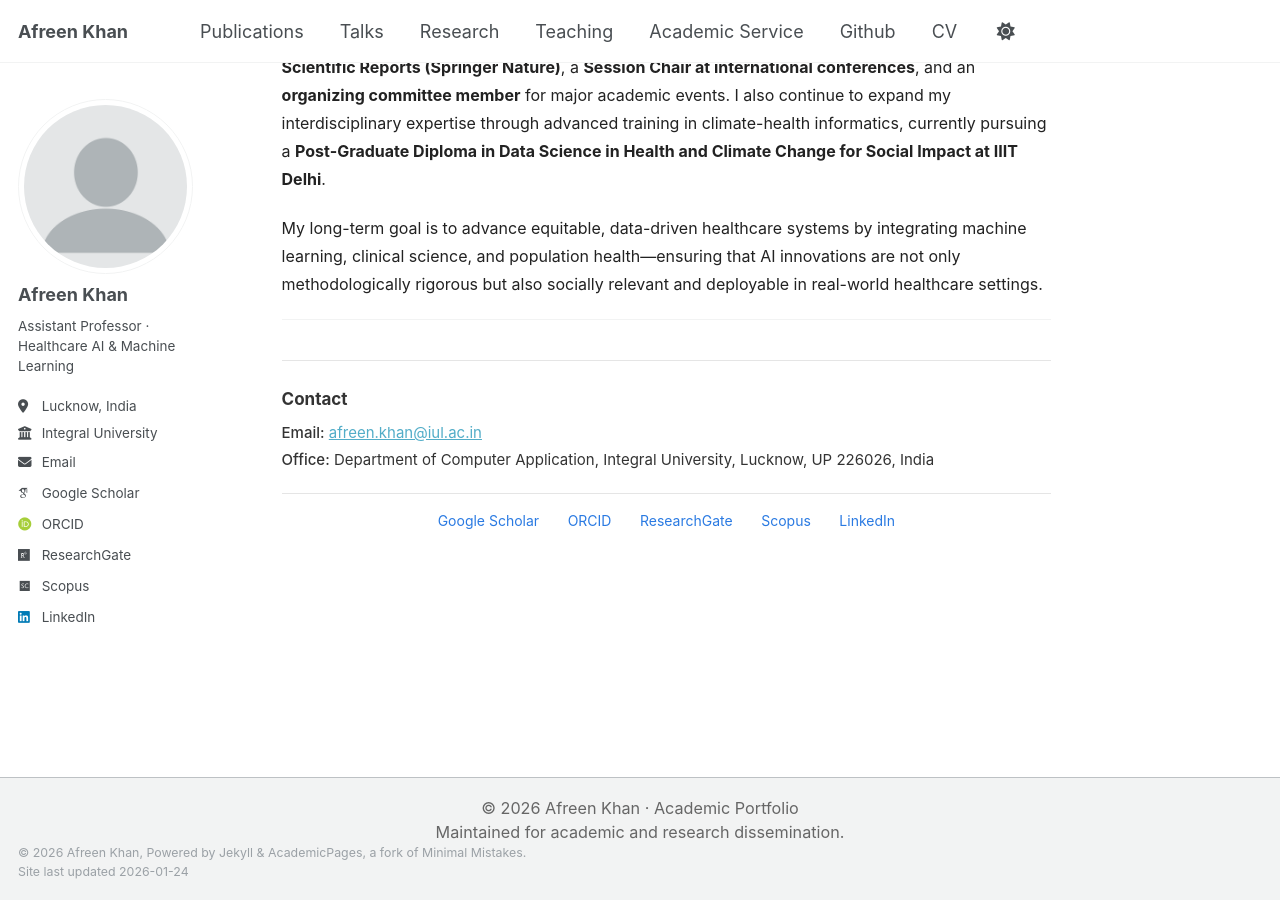
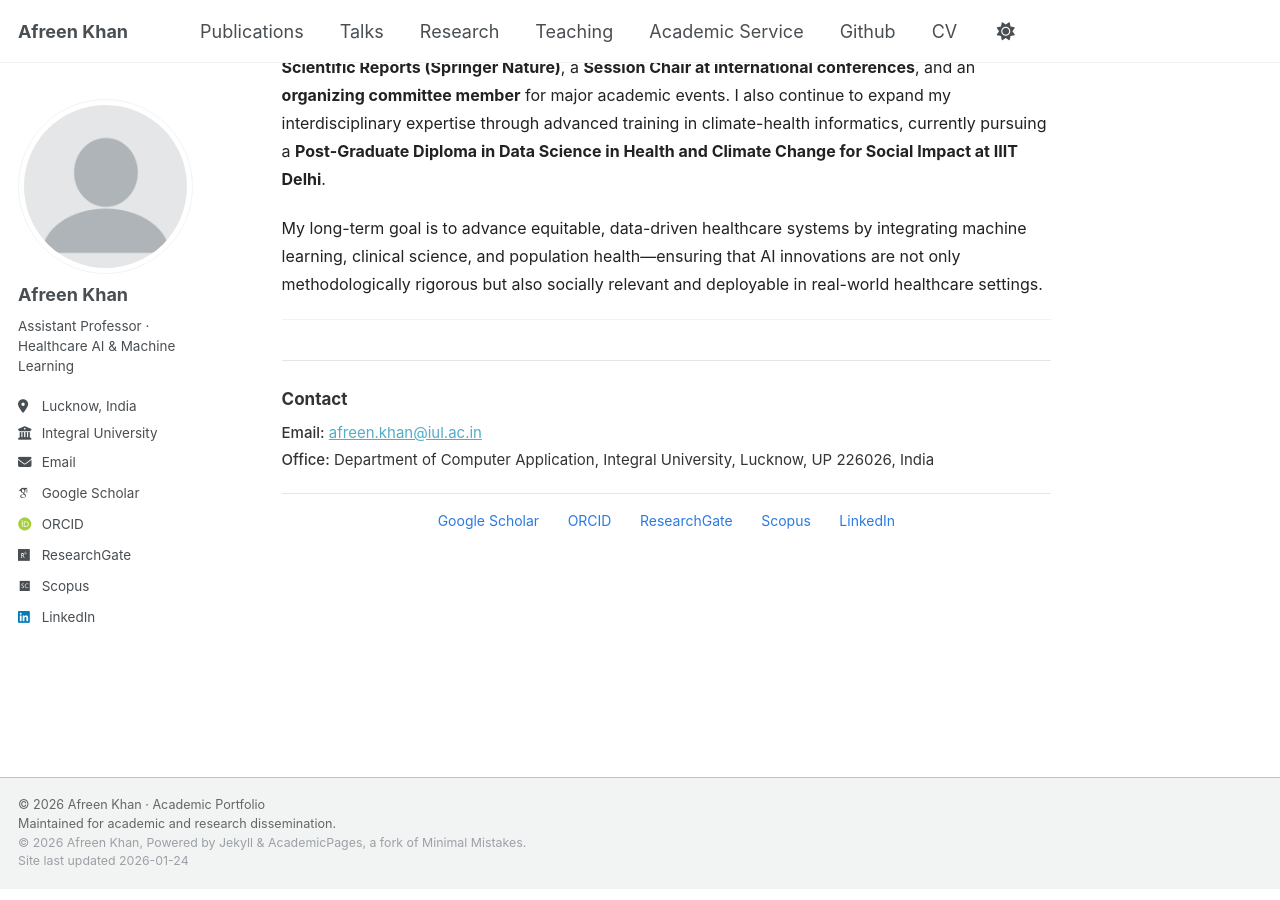
Before and after one commit to afreen-kh/afreen-kh.github.io, a Jekyll site: the page built from _pages/about.md, in a window 1280 px wide and 900 px high, scrolled down 1221 px. Built offline with Jekyll 4.4.1, drawn with Linux system fonts in a browser that asks for light colours; some web fonts are replaced.

Commit message:
Update custom.html

```diff
--- a/_includes/footer/custom.html
+++ b/_includes/footer/custom.html
@@ -1,4 +1,4 @@
-<div style="margin-top: 1em; font-size: 0.9em; color: #666; text-align: center;">
+<div style="margin-top: 1em; font-size: 0.7em; color: #666;">
   © {{ site.time | date: '%Y' }} Afreen Khan · Academic Portfolio<br/>
   Maintained for academic and research dissemination.
 </div>
```
